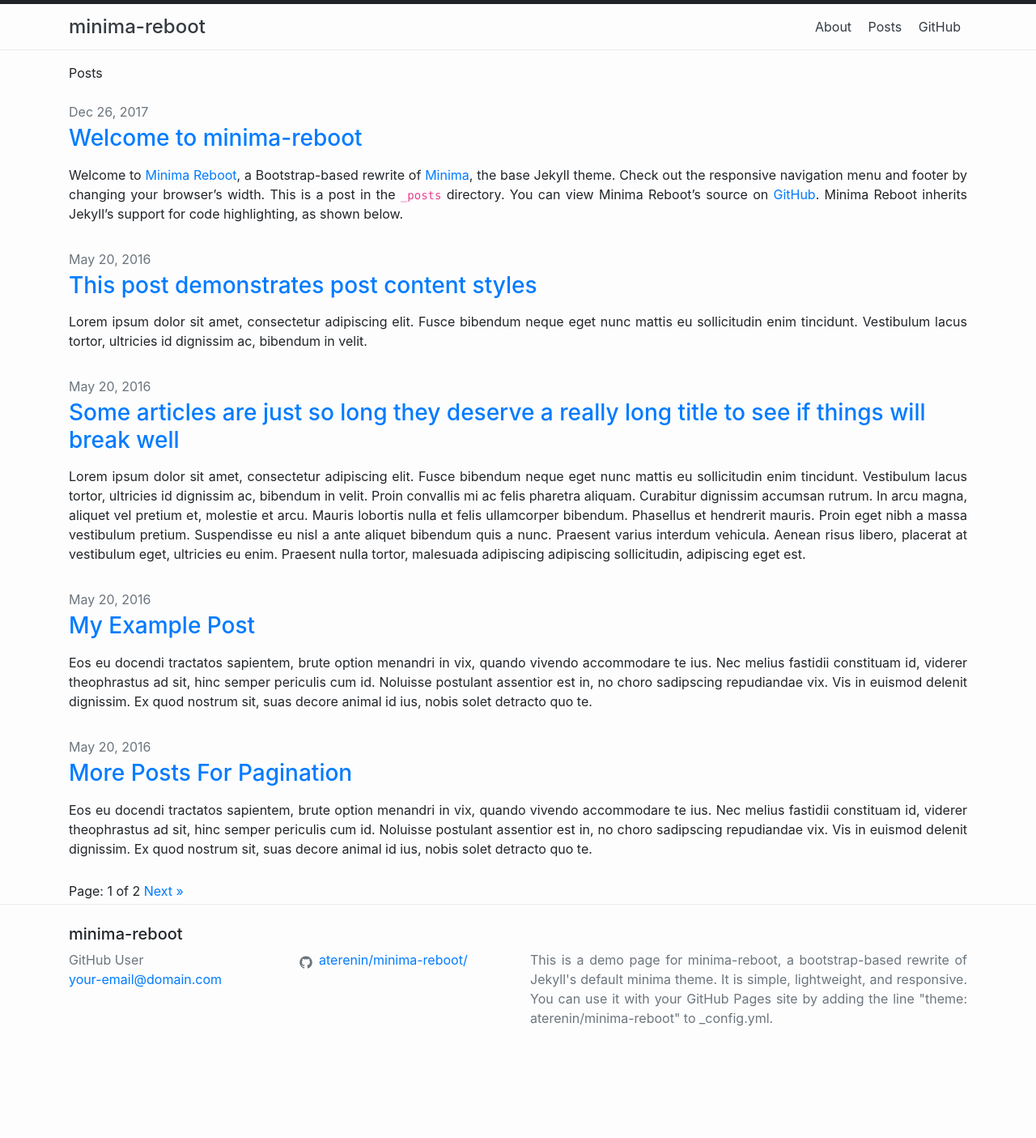
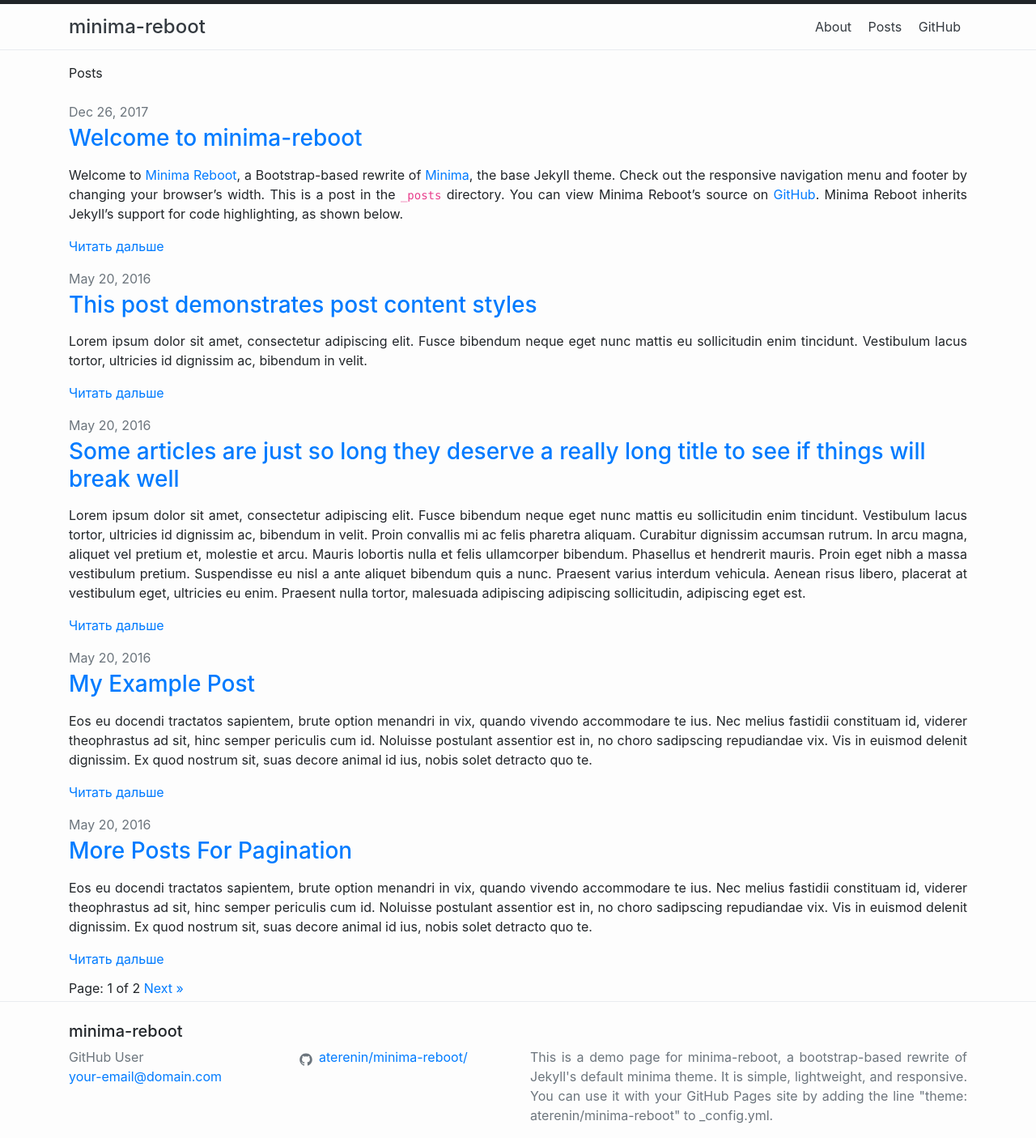
Before and after one commit to titenko/site, a Jekyll site: the page built from index.html, in a window 1280 px wide. Shown: the whole page at 81% size. Built offline with Jekyll 4.4.1, drawn with Linux system fonts in a browser that asks for light colours; the list of posts is cut into pages by our own code; before the commit the page ends 1285 px from its top, so only the background shows below that.

Commit message:
Update home.html

```diff
--- a/_layouts/home.html
+++ b/_layouts/home.html
@@ -27,6 +27,7 @@ layout: default
         <div class="text-justify">
           {{ post.excerpt }}
         </div>
+        <a href="{{ site.baseurl }}{{ post.url }}" class="read-more">Читать дальше</a>
       </li>
     {% endfor %}
   </ul>
```
